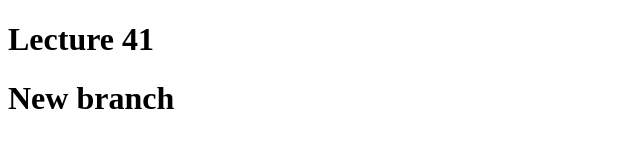
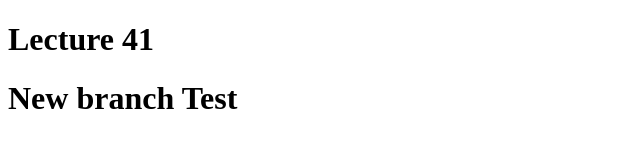
Before and after one commit to KhanAnupamShafi/Javasript, a plain HTML site: page Reactfiles/index.html in a window 1280 px wide. Shown: the whole page, without its empty margins (0-640 px from the left). Drawn offline with Linux system fonts and the light colour scheme.

Commit message:
Update index.html

```diff
--- a/Reactfiles/index.html
+++ b/Reactfiles/index.html
@@ -8,6 +8,6 @@
 
   <body>
     <h1>Lecture 41</h1>
-    <h1>New branch</h1>
+    <h1>New branch Test</h1>
   </body>
 </html>
```
